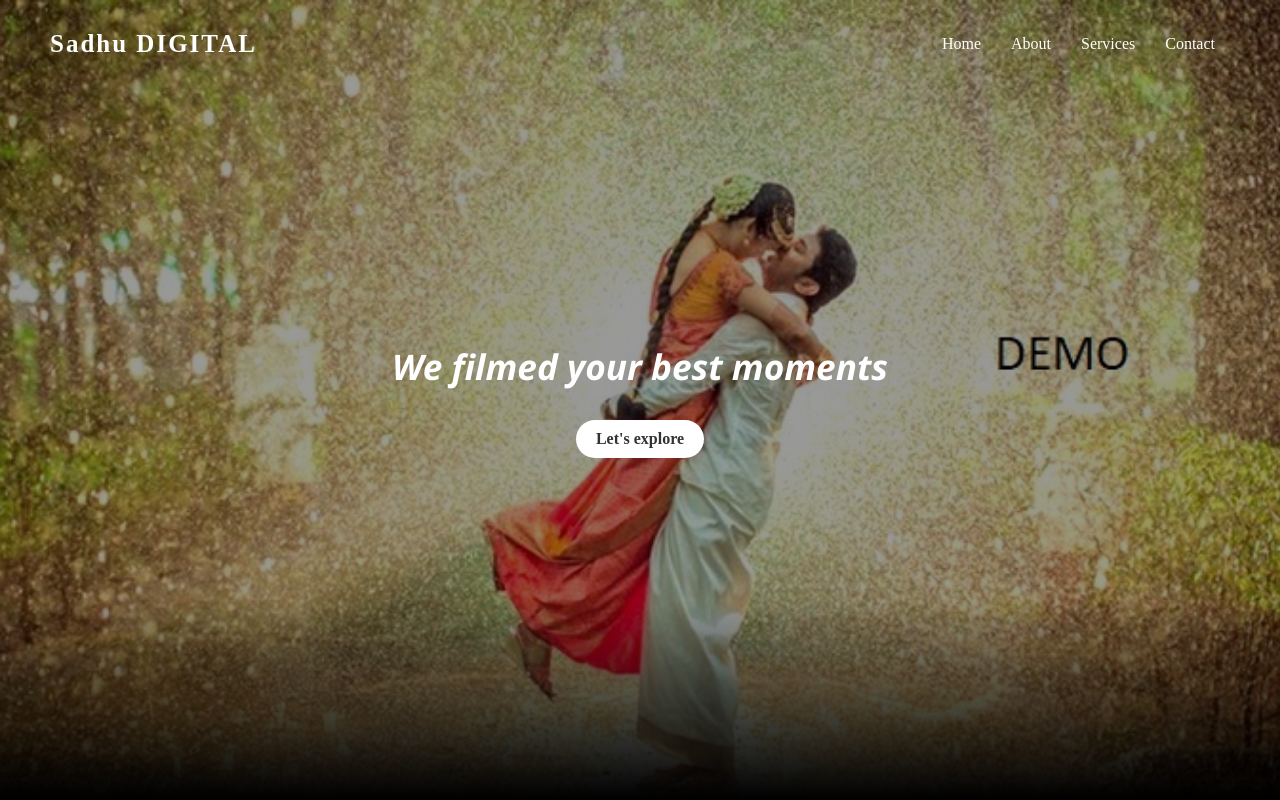
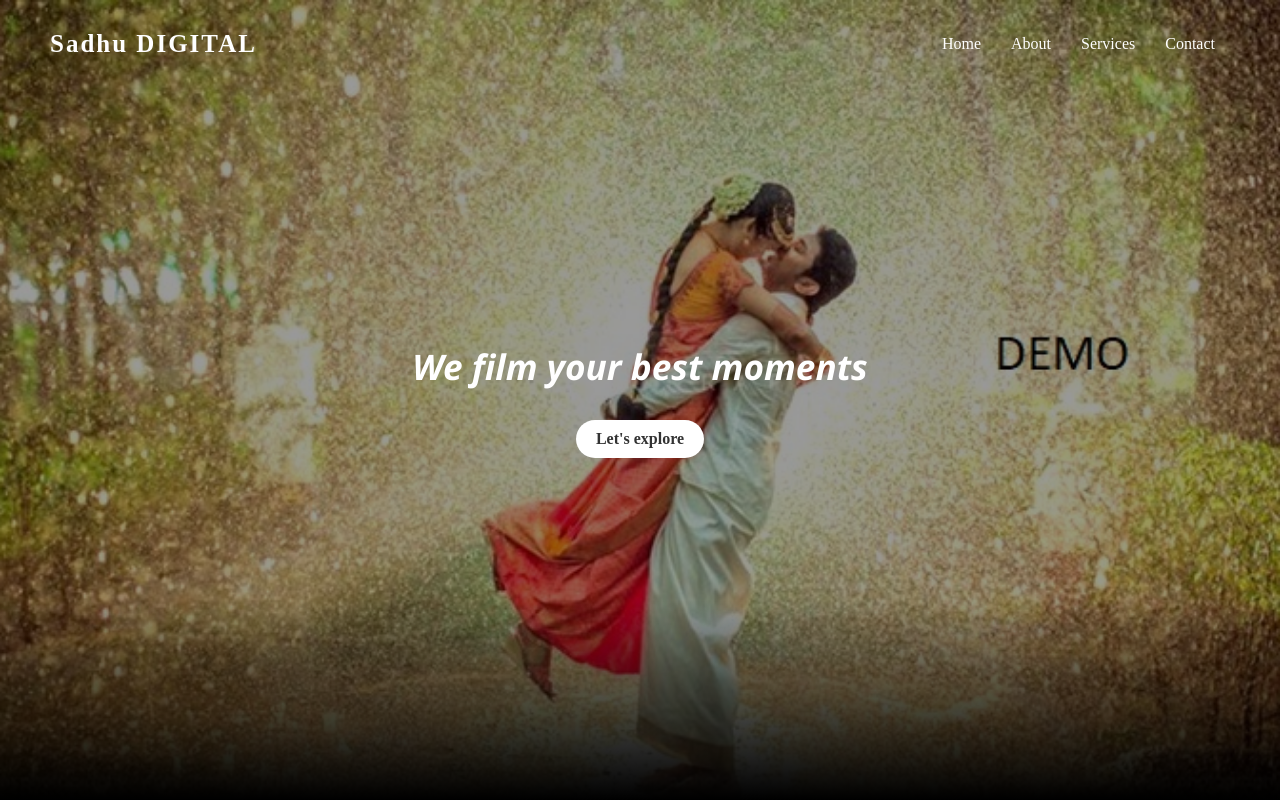
Before and after one commit to shubham3000/sadhudigital, a plain HTML site: page index.html in a window 1280 px wide. Shown: the top 800 px of the page. Drawn offline with Linux system fonts and the light colour scheme.

Commit message:
Update index.html

```diff
--- a/index.html
+++ b/index.html
@@ -30,7 +30,7 @@
     <section class="banner" id="Home">
         <img src="images/wedding-photographs.jpg" class="fitbg">
         <div class="content">
-        <h2>We filmed your best moments</h2>
+        <h2>We film your best moments</h2>
         <a href="#about" class="btn">Let's explore</a>
         </div>
     </section>
```
